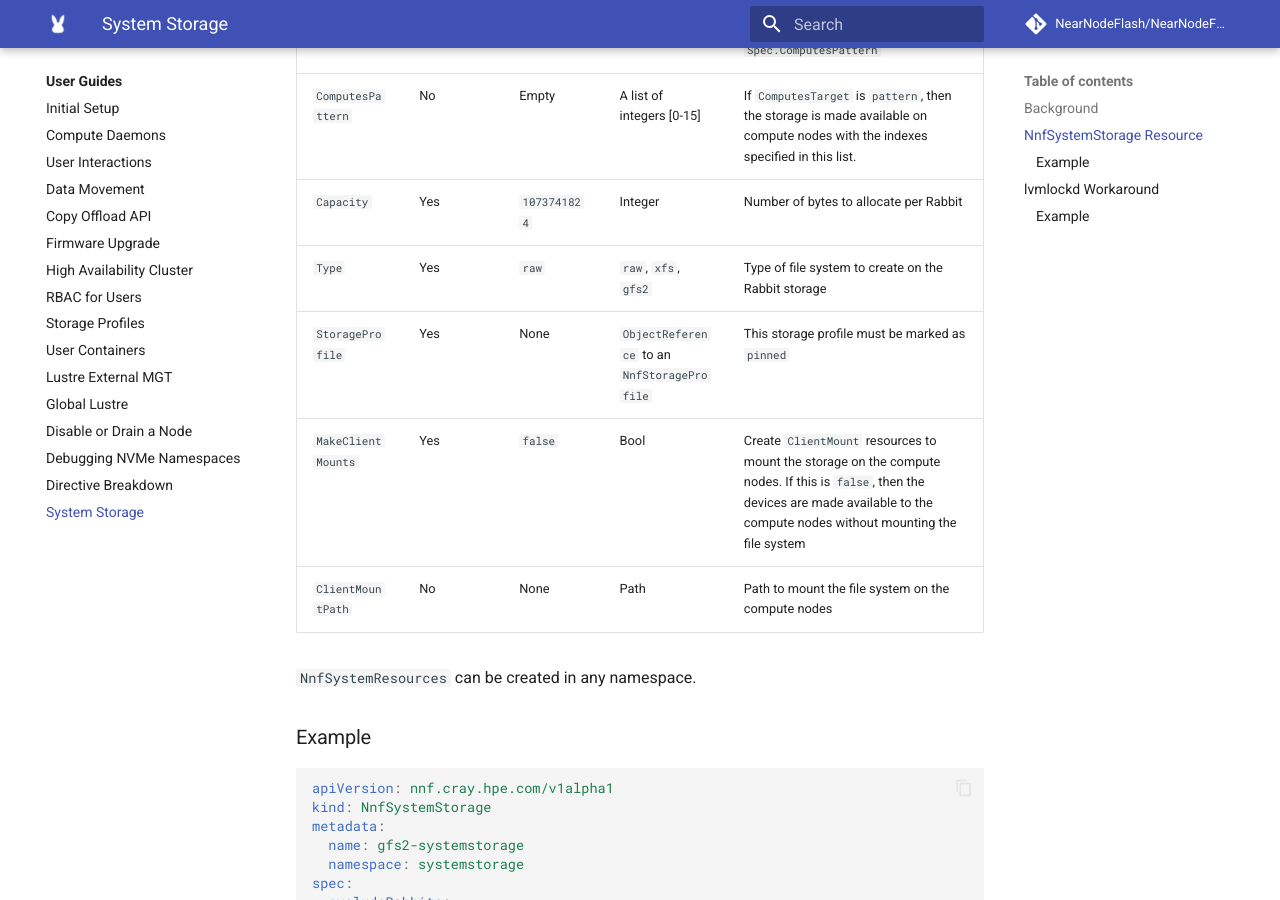
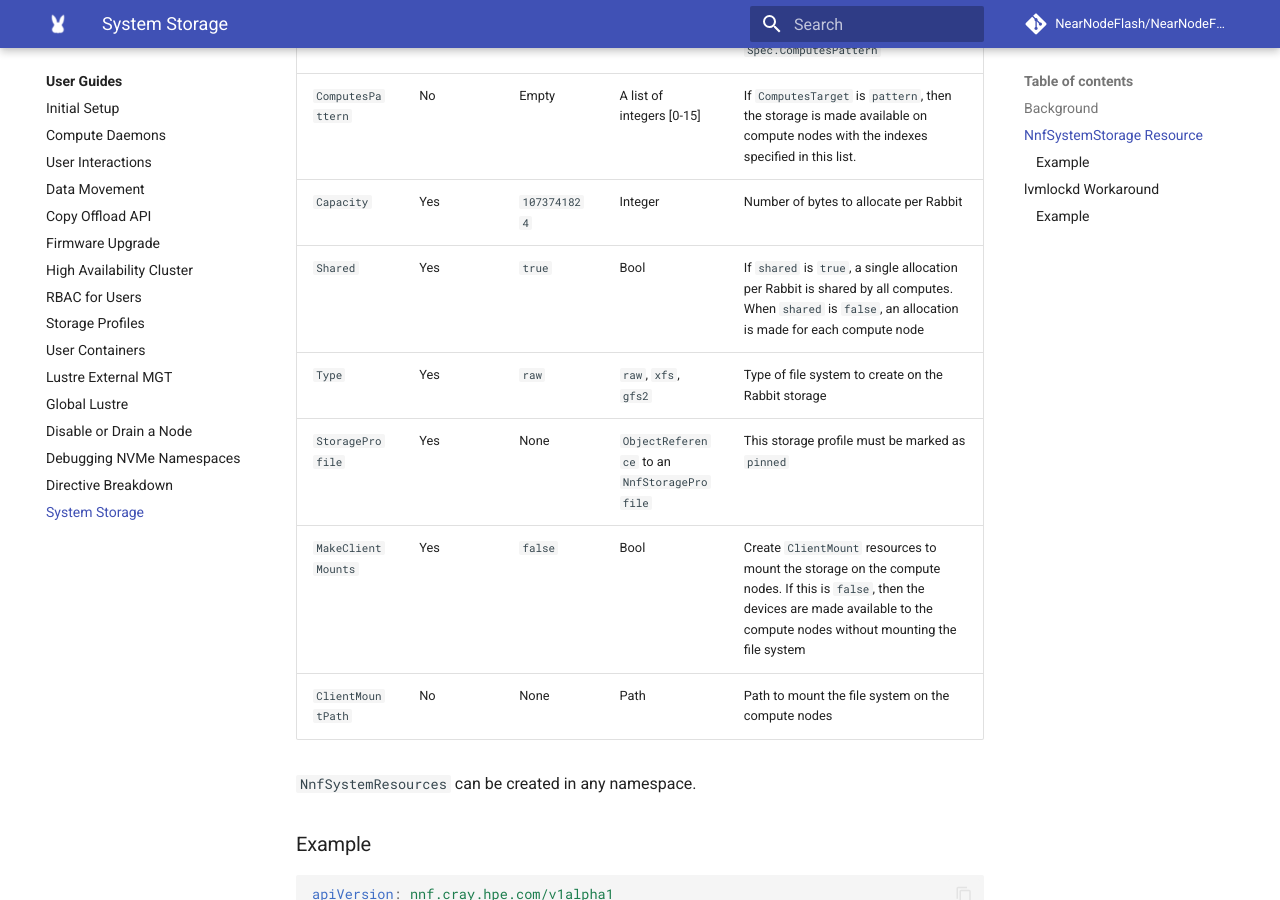
Before and after one commit to NearNodeFlash/NearNodeFlash.github.io, an MkDocs documentation site: the page built from docs/guides/system-storage/readme.md, in a window 1280 px wide and 900 px high, scrolled down 1312 px. Built offline with MkDocs 1.6.1 and Material for MkDocs 9.7.7, drawn with Linux system fonts in a browser that asks for light colours; comment, search, counter and statistics services are not loaded; the version menu is left out.

Commit message:
Add documentation for the shared option for NnfSystemStorage
Signed-off-by: Matt Richerson <matthew.richerson@hpe.com>

```diff
--- a/docs/guides/system-storage/readme.md
+++ b/docs/guides/system-storage/readme.md
@@ -23,6 +23,7 @@ System storage is created through the `NnfSystemStorage` resource. By default, s
 | `ComputesTarget` | Yes | `all` | `all`,`even`,`odd`,`pattern` | Only use certain compute nodes based on their index as determined from the `SystemConfiguration`. `all` uses all computes. `even` uses computes with an even index. `odd` uses computes with an odd index. `pattern` uses computes with the indexes specified in `Spec.ComputesPattern` |
 | `ComputesPattern` | No | Empty | A list of integers [0-15] | If `ComputesTarget` is `pattern`, then the storage is made available on compute nodes with the indexes specified in this list. |
 | `Capacity` | Yes | `1073741824` | Integer | Number of bytes to allocate per Rabbit |
+| `Shared` | Yes | `true` | Bool | If `shared` is `true`, a single allocation per Rabbit is shared by all computes. When `shared` is `false`, an allocation is made for each compute node |
 | `Type` | Yes | `raw` | `raw`, `xfs`, `gfs2` | Type of file system to create on the Rabbit storage |
 | `StorageProfile` | Yes | None | `ObjectReference` to an `NnfStorageProfile` | This storage profile must be marked as `pinned` |
 | `MakeClientMounts` | Yes | `false` | Bool | Create `ClientMount` resources to mount the storage on the compute nodes. If this is `false`, then the devices are made available to the compute nodes without mounting the file system |
```
